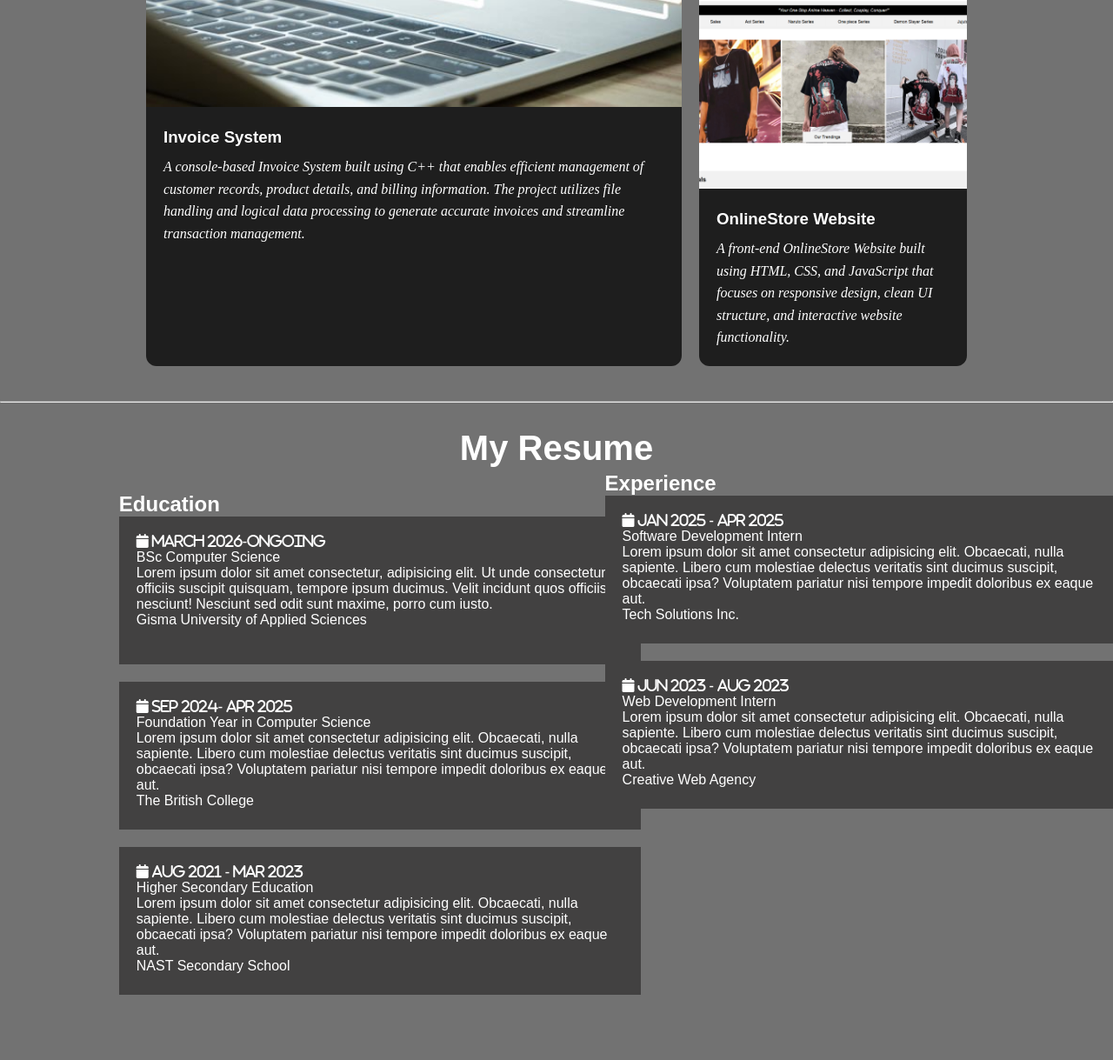
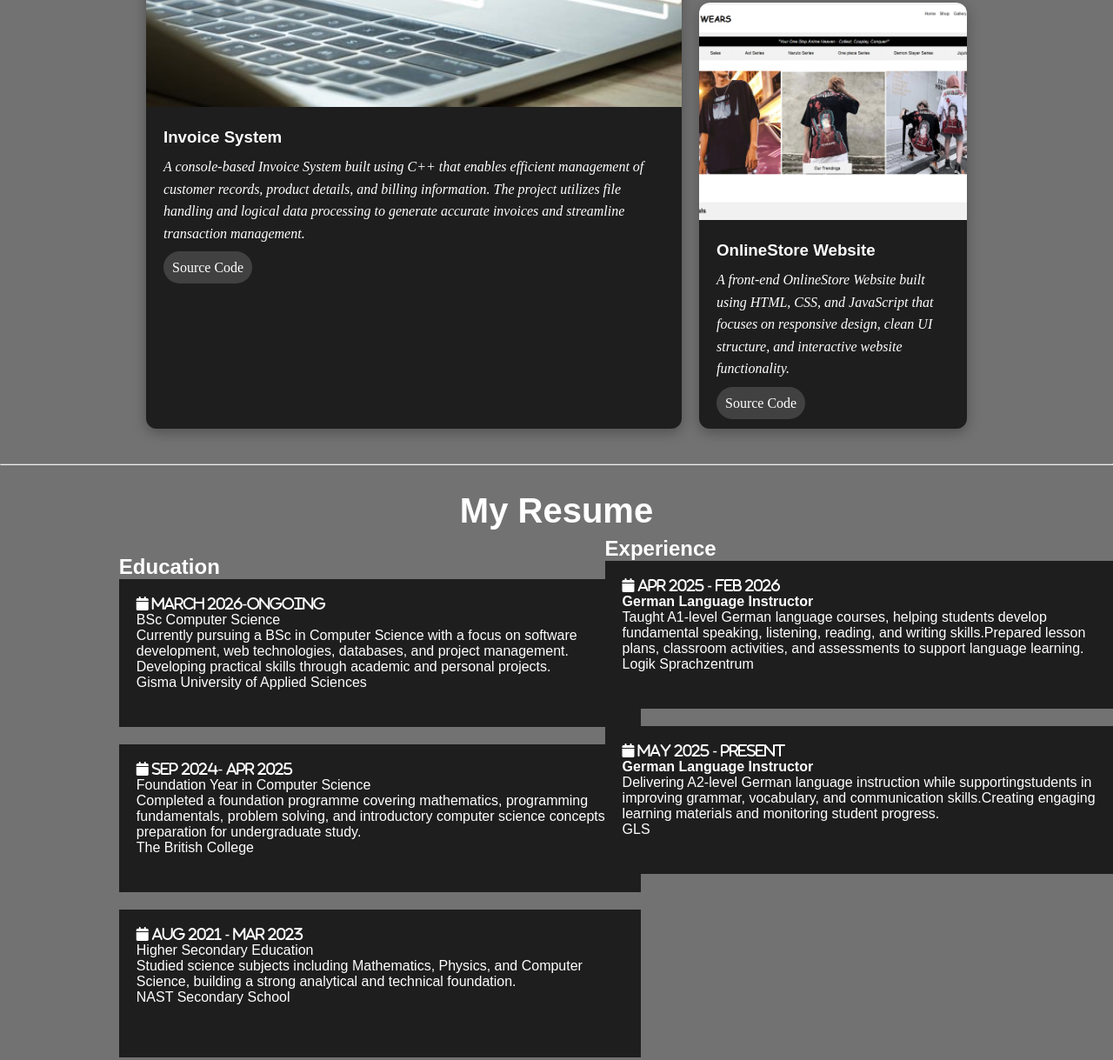
Before and after one commit to aayushdhami578-sketch/Portfolio_Web, a plain HTML site: page index.html in a window 1280 px wide. Shown: the part 1483-2702 px from the top of the page at 87% size. Drawn offline with Linux system fonts and the light colour scheme.

Commit message:
Added Final Touch Up

```diff
--- a/index.html
+++ b/index.html
@@ -46,7 +46,8 @@
             <img src="Image/Invoice.jpg" alt="Project 1">
             <div class="portfolio-content">
                 <h3>Invoice System</h3>
-                <p>A console-based Invoice System built using C++ that enables efficient management of customer records, product details, and billing information. The project utilizes file handling and logical data processing to generate accurate invoices and streamline transaction management.</p>
+                <p>A console-based Invoice System built using C++ that enables efficient management of customer records, product details, and billing information. The project utilizes file handling and logical data processing to generate accurate invoices and streamline transaction management.</p> <br>
+                <a href="https://github.com/Tis-ish-s/Student-Profile-Management-System" class="port-source" target="_blank">Source Code</a>
             </div>
           </div>
 
@@ -54,7 +55,8 @@
             <img src="Image/Profile_Management.jpg" alt="Project 2">
             <div class="portfolio-content">
                 <h3>Student Profile Management</h3>
-                <p>A Student Profile Management System developed using Python that allows efficient management of student records, including adding, updating, searching, and storing student information.</p>
+                <p>A Student Profile Management System developed using Python that allows efficient management of student records, including adding, updating, searching, and storing student information.</p> <br>
+                <a href="https://github.com/Tis-ish-s/Student-Profile-Management-System" class="port-source" target="_blank">Source Code</a>
             </div>
           </div>
 
@@ -62,7 +64,8 @@
             <img src="Image/OtakuWears.png" alt="Project 3">
             <div class="portfolio-content">
                 <h3>OnlineStore Website</h3>
-                <p>A front-end OnlineStore Website built using HTML, CSS, and JavaScript that focuses on responsive design, clean UI structure, and interactive website functionality.</p>
+                <p>A front-end OnlineStore Website built using HTML, CSS, and JavaScript that focuses on responsive design, clean UI structure, and interactive website functionality.</p> <br>
+                <a href="https://github.com/Tis-ish-s/itassessement2024" class="port-source" target="_blank">Source Code</a>
             </div>
                  </div>
             </div>
@@ -74,42 +77,51 @@
             <div class="my-resume">
                 <h1 class="my-resume-title">My <b>Resume</b></h1>
                 <br>
-                <section id="education">
+                <div id="education">
                 <h2>Education</h2>
                 <div class="present-education">
                     <i class="fa-solid fa-calendar"> March 2026-Ongoing</i>
                     <p>BSc Computer Science</p>
-                    <p>Lorem ipsum dolor sit amet consectetur, adipisicing elit. Ut unde consectetur officiis suscipit quisquam, tempore ipsum ducimus. Velit incidunt quos officiis nesciunt! Nesciunt sed odit sunt maxime, porro cum iusto.</p>
+                    <p>Currently pursuing a BSc in Computer Science with a focus on
+                        software development, web technologies, databases, and project
+                        management. Developing practical skills through academic and
+                        personal projects.</p>
                     <p>Gisma University of Applied Sciences</p>
                 </div>
                 <div class="foundation-year">
                     <i class="fa-solid fa-calendar"> Sep 2024- Apr 2025 </i>
                     <p>Foundation Year in Computer Science</p>
-                    <p>Lorem ipsum dolor sit amet consectetur adipisicing elit. Obcaecati, nulla sapiente. Libero cum molestiae delectus veritatis sint ducimus suscipit, obcaecati ipsa? Voluptatem pariatur nisi tempore impedit doloribus ex eaque aut.</p>
+                    <p>
+                        Completed a foundation programme covering mathematics,
+                        programming fundamentals, problem solving, and introductory
+                        computer science concepts in preparation for undergraduate study.
+                    </p>
                     <p>The British College</p>
                 </div>
                 <div class="high-school">
                     <i class="fa-solid fa-calendar"> Aug 2021 - Mar 2023</i>
                     <p>Higher Secondary Education</p>
-                    <p>Lorem ipsum dolor sit amet consectetur adipisicing elit. Obcaecati, nulla sapiente. Libero cum molestiae delectus veritatis sint ducimus suscipit, obcaecati ipsa? Voluptatem pariatur nisi tempore impedit doloribus ex eaque aut.</p>
+                    <p>Studied science subjects including Mathematics, Physics,
+                        and Computer Science, building a strong analytical and
+                        technical foundation.</p>
                     <p>NAST Secondary School</p>
                 </div>
-                </section>
-                <section id="experience">
+            </div>
+                <div id="experience">
                     <h2>Experience</h2>
-                    <div class="experience-1">
-                        <i class="fa-solid fa-calendar"> Jan 2025 - Apr 2025</i>
-                        <p>Software Development Intern</p>
-                        <p>Lorem ipsum dolor sit amet consectetur adipisicing elit. Obcaecati, nulla sapiente. Libero cum molestiae delectus veritatis sint ducimus suscipit, obcaecati ipsa? Voluptatem pariatur nisi tempore impedit doloribus ex eaque aut.</p>
-                        <p>Tech Solutions Inc.</p>
-                    </div>
-                    <div class="experience-2">
-                        <i class="fa-solid fa-calendar"> Jun 2023 - Aug 2023</i>
-                        <p>Web Development Intern</p>
-                        <p>Lorem ipsum dolor sit amet consectetur adipisicing elit. Obcaecati, nulla sapiente. Libero cum molestiae delectus veritatis sint ducimus suscipit, obcaecati ipsa? Voluptatem pariatur nisi tempore impedit doloribus ex eaque aut.</p>
-                        <p>Creative Web Agency</p>
-                    </div>
-                </section>
+                  <div class="experience-1">
+                    <i class="fa-solid fa-calendar"> Apr 2025 - Feb 2026</i>
+                    <p><strong>German Language Instructor</strong></p>
+                    <p>Taught A1-level German language courses, helping students develop fundamental speaking, listening, reading, and writing skills.Prepared lesson plans, classroom activities, and assessments to support language learning.</p>
+                    <p>Logik Sprachzentrum</p>
+                </div>
+                <div class="experience-2">
+                    <i class="fa-solid fa-calendar"> May 2025 - Present</i>
+                    <p><strong>German Language Instructor</strong></p>
+                    <p>Delivering A2-level German language instruction while supportingstudents in improving grammar, vocabulary, and communication skills.Creating engaging learning materials and monitoring student progress.</p>
+                    <p>GLS</p>
+                </div>
+                </div>
             </div>
             <br><br>
         </section>
@@ -147,13 +159,27 @@
                 <div class="skill-box">
                     <p>Latex</p>
                 </div>
+                <div class="skill-box">
+                    <p>C++</p></div>
+                <div class="skill-box">
+                    <p>Git</p>
+                </div>
+                <div class="skill-box">
+                    <p>GitHub</p>
+                </div>
+                <div class="skill-box">
+                    <p>Responsive Design</p>
+                </div>
+                <div class="skill-box">
+                    <p>Problem Solving</p>
+                </div> <br>
                 <div class="skill-box1">
                     <a href="#contact">HIRE ME</a>
                 </div>
                 <div class="skill-box1">
-                    <a href="AltaCV_Template.pdf" target="_blank">DOWNLOAD CV</a>
+                    <a href="CV.pdf" target="_blank">DOWNLOAD CV</a>
                 </div>
-            </div><br><br><br><br>
+            </div><br><br><br><br><br><br><br><br><br><br><br><br>
         </section>
 
         <hr>
@@ -185,7 +211,7 @@
         </section>
 
         <hr>
-        <br><br><br><br>
+
 
     </main>
     <footer>
--- a/script.js
+++ b/script.js
@@ -1,4 +1,6 @@
-const sections = document.querySelectorAll("section");
+const sections = document.querySelectorAll(
+    "#home, #portfolio, #resume, #about, #contact"
+);
 
 const navLinks = document.querySelectorAll(".nav-link");
 
@@ -10,11 +12,8 @@ window.addEventListener("scroll", () => {
 
         const sectionTop = section.offsetTop;
 
-        const sectionHeight = section.clientHeight;
-
-        if (window.scrollY >= sectionTop - 200) {
-
-            current = section.getAttribute("id");
+        if (window.scrollY >= sectionTop - 250) {
+            current = section.id;
         }
 
     });
@@ -24,7 +23,6 @@ window.addEventListener("scroll", () => {
         link.classList.remove("active");
 
         if (link.getAttribute("href") === "#" + current) {
-
             link.classList.add("active");
         }
 
--- a/style.css
+++ b/style.css
@@ -36,6 +36,15 @@ img{
     height: 2px;
     background-color: white;
     transition: 0.3s;
+}
+
+.nav-link.active {
+    color: #000000;
+}
+
+.nav-link.active::after {
+    width: 100%;
+    background-color: #000000;
 }
 
 .nav-link:hover::after {
@@ -83,7 +92,7 @@ div.intro{
     padding: 20px;
     color: white;
     position: relative;
-    left: 330px;
+    left: 250px;
     top: 55px;
 }
 
@@ -107,7 +116,7 @@ p.intro-title{
 div.intro-image{
     position: absolute;
     top: 275px;
-    left: 800px;
+    left: 780px;
 }
 
 div.my-resume{
@@ -123,7 +132,7 @@ div.my-resume{
 }
 
 div.present-education{
-    background-color: rgb(66, 65, 65);
+    background-color: #1e1e1e;
     padding: 20px;
     margin-bottom: 20px;
      height: 170px;
@@ -133,14 +142,14 @@ div.present-education{
 div.foundation-year{
     height: 170px;
     width: 600px;
-    background-color: rgb(66, 65, 65);
+    background-color: #1e1e1e;
     padding: 20px;
     margin-bottom: 20px;
     margin-top: 20px;
 }
 
 div.high-school{
-    background-color: rgb(66, 65, 65);
+    background-color: #1e1e1e;
     padding: 20px;
     margin-bottom: 20px;
      height: 170px;
@@ -154,7 +163,7 @@ div.high-school{
 }
 
 div.experience-1{
-    background-color: rgb(66, 65, 65);
+    background-color: #1e1e1e;
     padding: 20px;
     margin-bottom: 20px;
      height: 170px;
@@ -162,7 +171,7 @@ div.experience-1{
 }
 
 div.experience-2{
-    background-color: rgb(66, 65, 65);
+    background-color: #1e1e1e;
     padding: 20px;
     margin-bottom: 20px;
     height: 170px;
@@ -172,7 +181,7 @@ div.experience-2{
 #experience{
     margin-left:30px;
     position: absolute;
-    top: 2025px;
+    top: 2100px;
     left: 52%;
 }
 
@@ -180,6 +189,7 @@ div.experience-2{
 div.aboutme-img{
     position: relative;
     left: 350px;
+    top: 60px;
 }
 
 div.aboutme{
@@ -187,7 +197,7 @@ div.aboutme{
     height: 400px;
     width: 450px;
     font-family: Arial, Helvetica, sans-serif;
-    top: 2730px;
+    top: 2830px;
     left: 800px;
     color: white;
 }
@@ -253,7 +263,7 @@ div.aboutme{
 
 .contact-info{
     position: absolute;
-    top: 3320px;
+    top: 3540px;
     left: 920px;
 }
 
@@ -297,6 +307,15 @@ div.footer-content a{
     text-decoration: none;
 }
 
+.port-source{
+  padding: 10px 10px;
+  background-color: rgb(66, 65, 65);
+  color: white;
+  border-radius: 20px;
+  text-decoration: none;
+}
+
+
 .portfolio-items {
     display: grid;
     grid-template-columns: 2fr 1fr;
@@ -323,7 +342,8 @@ div.footer-content a{
     background-color: #1e1e1e;
     border-radius: 12px;
     overflow: hidden;
-    transition: 0.3s;
+    transition: transform 0.3s ease;
+    box-shadow: 0 4px 15px rgba(0,0,0,0.3);
 }
 
 .portfolio-item:hover {
```
Also changed, not shown: Image/Screenshot 2026-02-28 194109.png (deleted), 1 other file.
